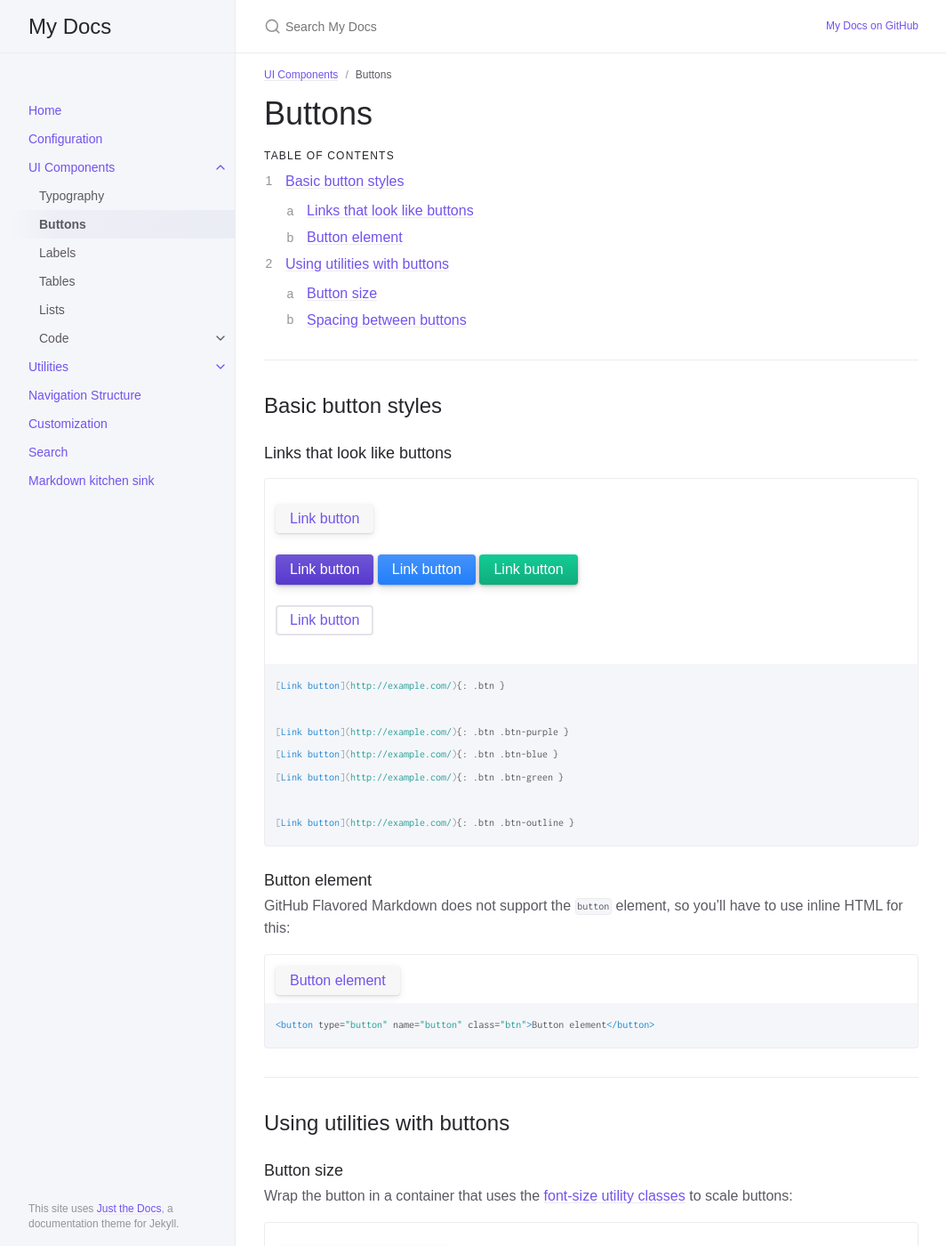
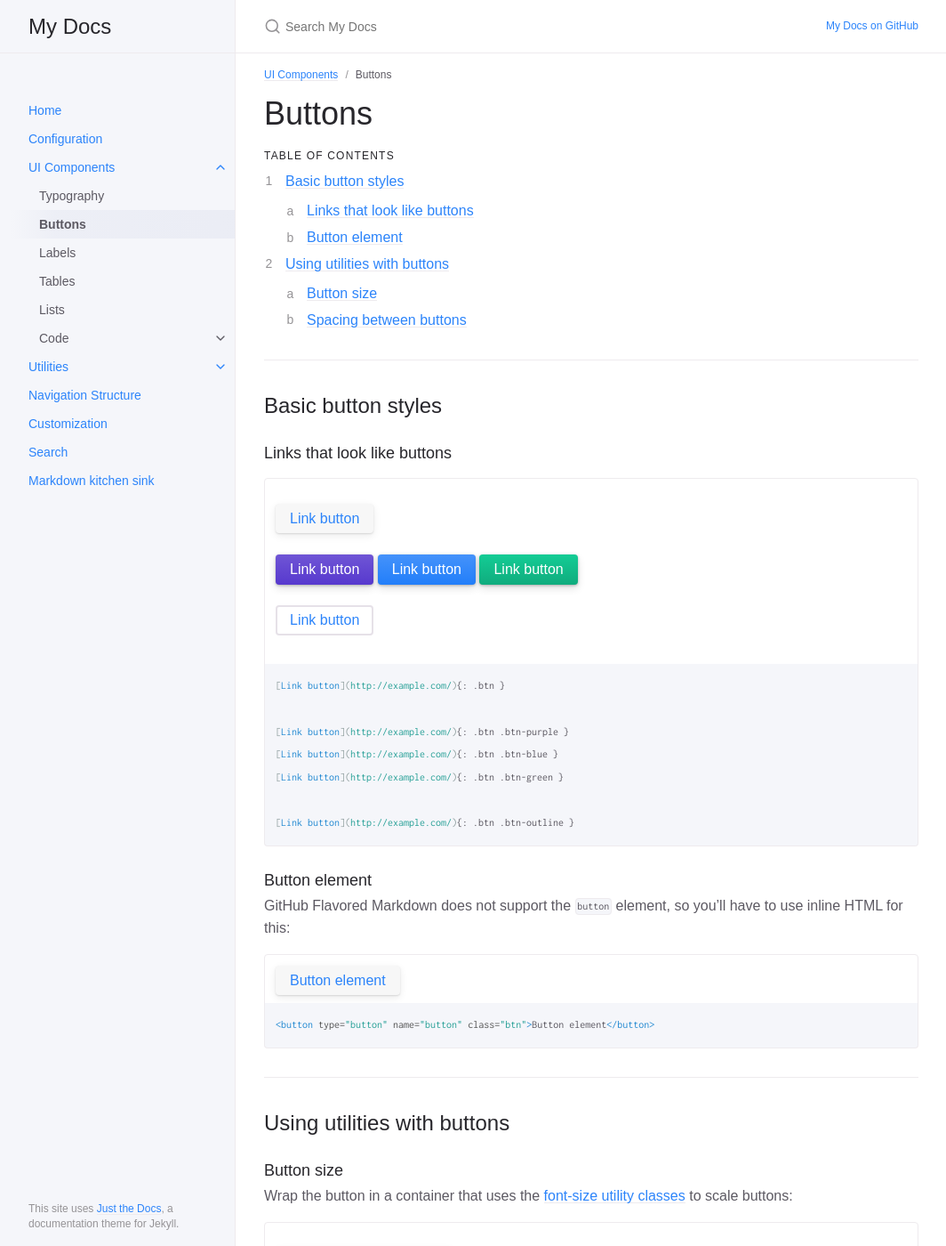
Before and after one commit to buckldav/my-docs, a Jekyll site: the page built from docs/ui-components/buttons.md, in a window 1280 px wide and 1400 px high. Shown: the whole window at 89% size, without its empty margins (107-1171 px from the left). Built offline with Jekyll 4.4.1, drawn with Linux system fonts in a browser that asks for light colours; some web fonts are replaced.

Commit message:
Update _variables.scss

```diff
--- a/_sass/support/_variables.scss
+++ b/_sass/support/_variables.scss
@@ -81,8 +81,8 @@ $body-text-color: $grey-dk-100 !default;
 $body-heading-color: $grey-dk-300 !default;
 $search-result-preview-color: $grey-dk-000 !default;
 $nav-child-link-color: $grey-dk-100 !default;
-$link-color: $purple-000 !default;
-$btn-primary-color: $purple-100 !default;
+$link-color: $blue-000 !default;
+$btn-primary-color: $blue-100 !default;
 $base-button-color: #f7f7f7 !default;
 
 //
```
